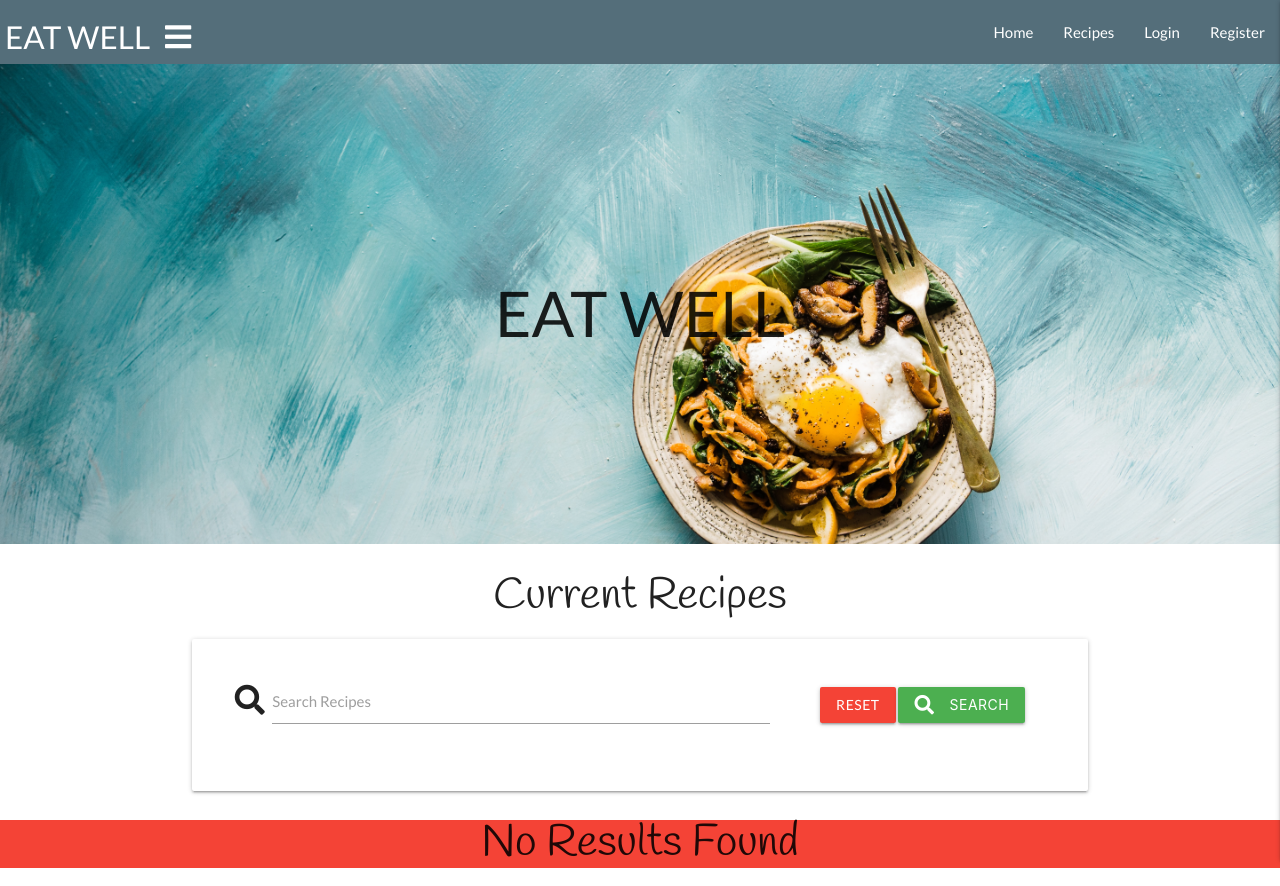
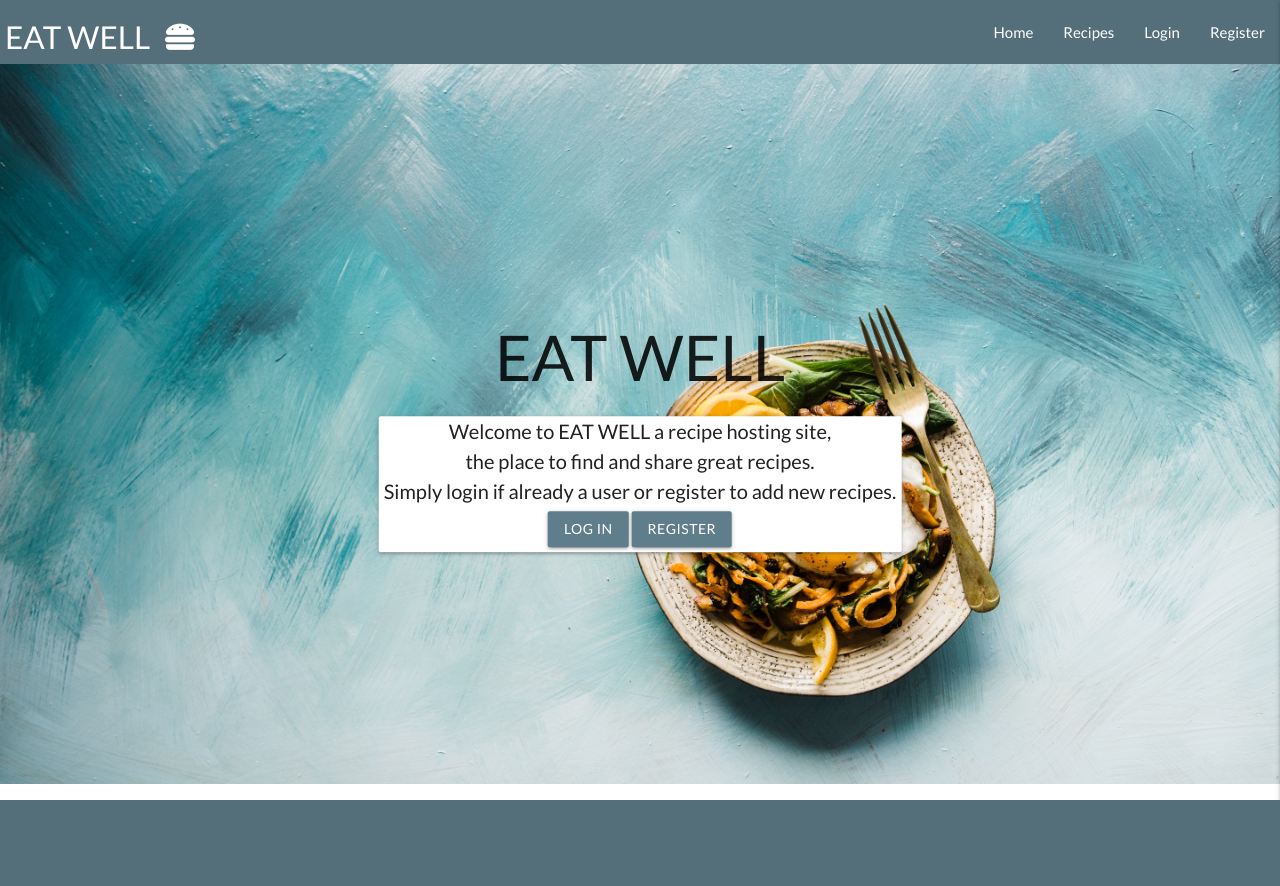
Before and after one commit to Dgoodwin92/eat-well, a Flask app: page / in a window 1280 px wide. After the commit the page ends 800 px from the top, so only its background shows below. Run offline with Flask 2, Linux system fonts and the light colour scheme; data that the repository does not hold is empty; some libraries are stand-ins or nearby versions.

Commit message:
home.html app.route created, functionality for login and register created from home page

```diff
--- a/app.py
+++ b/app.py
@@ -19,6 +19,11 @@ mongo = PyMongo(app)
 
 
 @app.route("/")
+@app.route("/home")
+def home():
+    return render_template("home.html")
+
+
 @app.route("/get_recipes")
 def get_recipes():
     recipes = list(mongo.db.recipes.find())
@@ -28,9 +33,9 @@ def get_recipes():
 @app.route("/search", methods=["GET", "POST"])
 def search():
     query = request.form.get("query")
-    # recipes = list(mongo.db.recipes.find({"$text": {"$search": query}}))
-    recipe_by_ingredients = list(mongo.db.recipes.find({"$text": {"$search": query}}))
-    return render_template("recipes.html", recipes=recipe_by_ingredients)
+    recipes = list(mongo.db.recipes.find({"$text": {"$search": query}}))
+
+    return render_template("recipes.html", recipes=recipes)
 
 
 @app.route("/register", methods=["GET", "POST"])
--- a/static/css/style.css
+++ b/static/css/style.css
@@ -4,6 +4,16 @@ body {
     height: 100%;
     width: 100%;
     font-family: 'Lato', sans-serif;
+}
+
+/* Hero Images / Home Image */
+.home-image{
+    background-image: url(/static/images/hero-image/hero-image1.jpg);
+    height: 90vh;
+    background-position: center;
+    background-repeat: no-repeat;
+    background-size: cover;
+    position: relative;
 }
 
 .hero-image{
@@ -22,6 +32,22 @@ body {
   left: 50%;
   transform: translate(-50%, -50%);
 }
+
+/* Home Content */
+.home-content {
+    font-family: 'Lato', sans-serif;
+    font-size: 20px;
+    margin: 5px;
+}
+
+.home-card {
+    background-color: white;
+}
+
+.home-link{
+    margin-bottom: 5px;
+}
+
 
 .page-header {
     font-family: 'Lato', sans-serif;
--- a/templates/base.html
+++ b/templates/base.html
@@ -21,11 +21,11 @@
         <!-- Top Navbar -->
         <nav class="nav-extended blue-grey darken-1">
             <div class="nav-wrapper">
-                <a href="#!" class="brand-logo">EAT WELL<i class="nav-icon fas fa-bars right"></i></a>
+                <a href="#!" class="brand-logo">EAT WELL<i class="nav-icon fas fa-hamburger right"></i></a>
                 <a href="#" data-target="mobile-demo" class="sidenav-trigger right"><i
-                        class="fas fa-drumstick-bite"></i></a>
+                        class="fas fa-bars"></i></a>
                 <ul class="right hide-on-med-and-down">
-                    <li><a href="{{ url_for('get_recipes') }}">Home</a></li>
+                    <li><a href="{{ url_for('home') }}">Home</a></li>
                     <li><a href="{{ url_for('get_recipes') }}">Recipes</a></li>
                     {% if session.user %}
                         <li><a href="{{ url_for('profile', username=session['user']) }}">Profile</a></li>
@@ -43,7 +43,7 @@
             <li>
                 <h4 class="center-align 4 brand-logo">Eat Well</h4>
             </li>
-            <li><a href="{{ url_for('get_recipes') }}">Home</a></li>
+            <li><a href="{{ url_for('home') }}">Home</a></li>
             <li><a href="{{ url_for('get_recipes') }}">Recipes</a></li>
             {% if session.user %}
                 <li><a href="{{ url_for('profile', username=session['user']) }}">Profile</a></li>
--- a/templates/home.html
+++ b/templates/home.html
@@ -1,4 +1,16 @@
 {% extends "base.html" %}
 {% block content %}
-
+<div class="home-image">
+    <div class="hero-content">
+        <h1 class="page-header center-align">EAT WELL</h1>
+        <div class="card home-card">
+        <p class="home-content">Welcome to EAT WELL a recipe hosting site,<br>
+        the place to find and share great recipes.<br>
+        Simply login if already a user or register to add new recipes.
+    </p>
+        <a href="{{ url_for('login') }}" class="blue-grey waves-effect waves-red btn home-link">Log In</a>
+        <a href="{{ url_for('register') }}" class="blue-grey waves-effect waves-red btn home-link">Register</a>
+    </div>
+    </div>
+</div>
 {% endblock %}
--- a/templates/login.html
+++ b/templates/login.html
@@ -23,7 +23,7 @@
             </div>
             <!--Register Button-->
             <div class="row">
-                <button type="submit" class="col s12 btn-large waves-effect waves-red blue-grey darken-1">
+                <button type="submit" class="col s12 btn waves-effect waves-red blue-grey darken-1">
                     Login <i class="fas fa-sign-in-alt"></i>
                 </button>
             </div>
```
